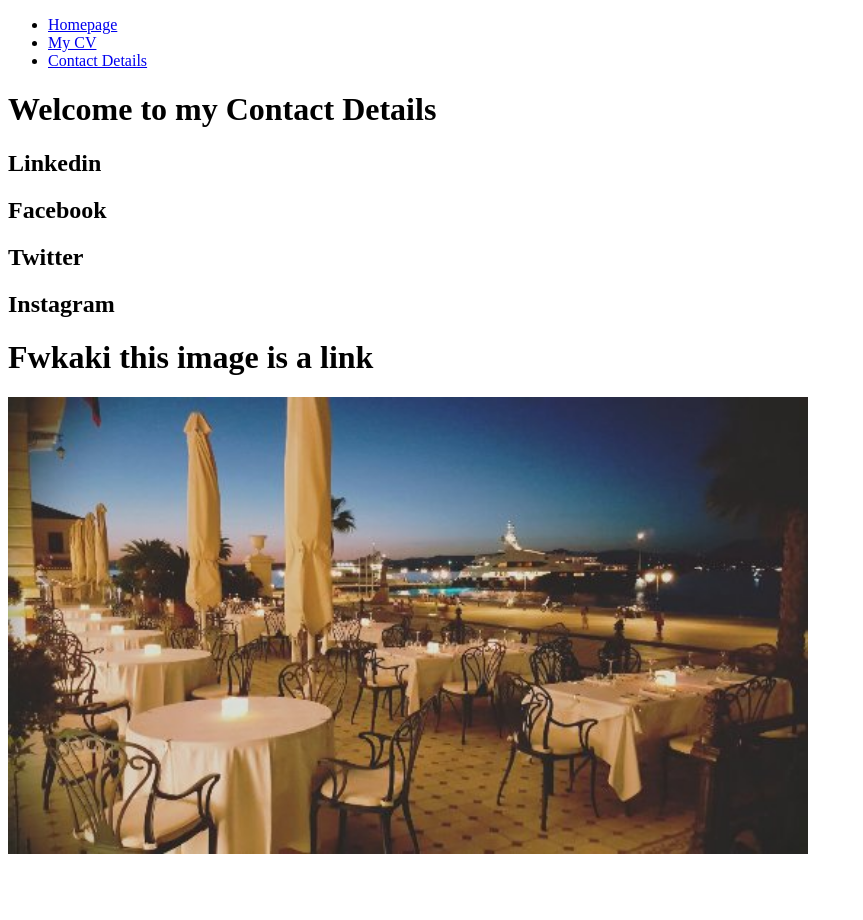
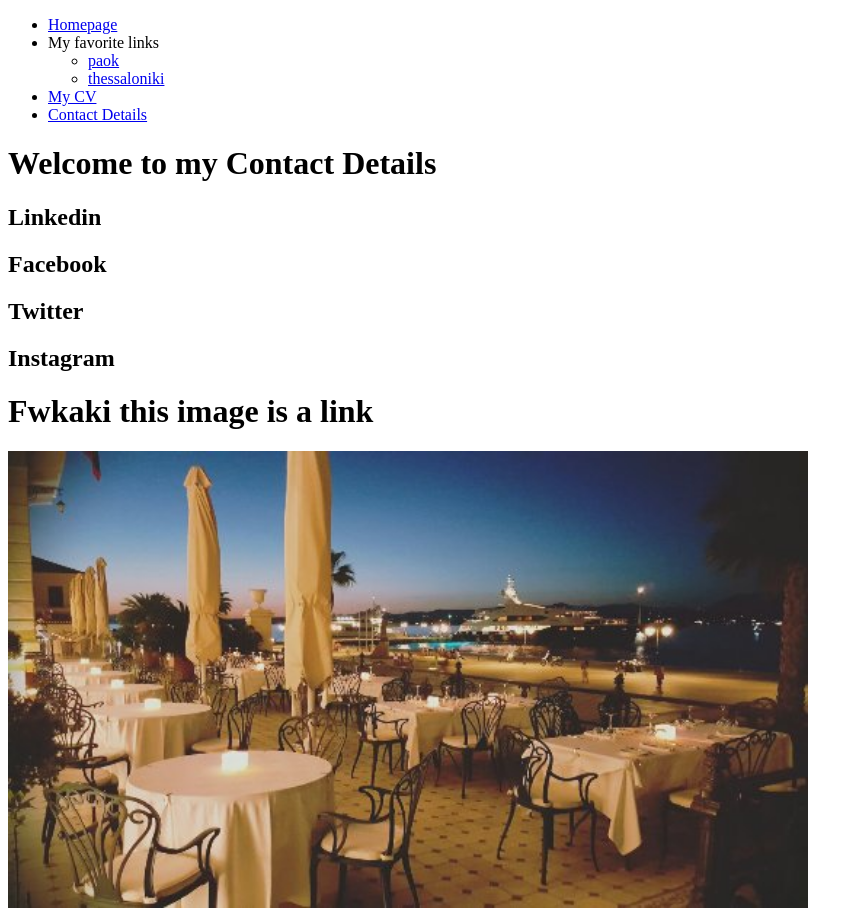
Before and after one commit to RitaTheo/myfirstproject, a plain HTML site: page contact.html in a window 1280 px wide. Shown: the whole page, without its empty margins (0-863 px from the left). Before the commit the page ends 866 px from the top, so only its background shows below. Drawn offline with Linux system fonts and the light colour scheme.

Commit message:
favorite links added to every page

```diff
--- a/contact.html
+++ b/contact.html
@@ -8,6 +8,12 @@
 	<!-- Rita -->
 		<ul>
 			<li><a href="index.html">Homepage</a></li>
+			<li> My favorite links
+				<ul>
+					<li><a href="https://www.paok24.com/">paok</a></li>
+					<li><a href="http://www.visitgreece.gr/en/main_cities/thessaloniki">thessaloniki</a></li>
+				</ul>
+			</li>
 			<li><a href="mycv.html">My CV</a></li>
 			<li><a href="contact.html">Contact Details</a></li>
 		</ul>
```
Also changed, not shown: index.html (+6 -0 lines), mycv.html (+6 -0 lines).
